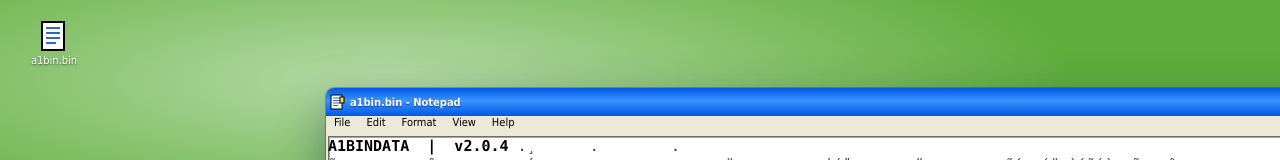
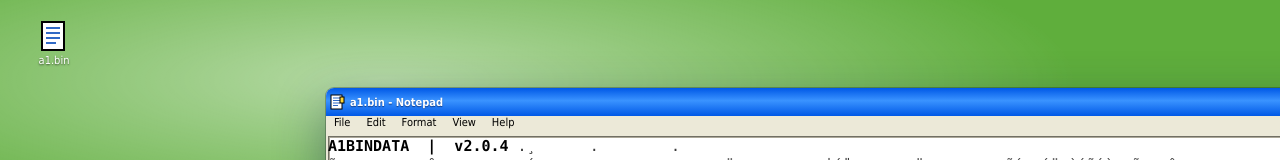
Before and after one commit to Albisourous/a1bin.dev, a React (Vite) app: page / in a window 1280 px wide. Shown: the top 160 px of the page. Built offline with nearby package versions, Linux system fonts and the light colour scheme.

Commit message:
Rename displayed file to a1.bin

```diff
--- a/index.html
+++ b/index.html
@@ -5,7 +5,7 @@
     <link rel="icon" type="image/svg+xml" href="/favicon.svg" />
     <meta name="viewport" content="width=device-width, initial-scale=1.0" />
     <meta name="description" content="a1bin.dev — the printable strings of a corrupted binary." />
-    <title>a1bin.bin - Notepad</title>
+    <title>a1.bin - Notepad</title>
   </head>
   <body>
     <div id="root"></div>
--- a/src/components/document/Document.jsx
+++ b/src/components/document/Document.jsx
@@ -137,7 +137,7 @@ const Document = forwardRef(function Document(
       className={`document${wordWrap ? " document--wrap" : ""}`}
       onMouseDown={placeCaret}
       role="document"
-      aria-label="a1bin.bin — corrupted binary, printable strings"
+      aria-label="a1.bin — corrupted binary, printable strings"
       tabIndex={0}
     >
       <div className="document__body">{rendered}</div>
--- a/src/content/site.js
+++ b/src/content/site.js
@@ -2,12 +2,12 @@
 
 export const SITE = {
   file: {
-    name: "a1bin.bin",
+    name: "a1.bin",
     magic: "A1BINDATA",
     version: "v2.0.4",
   },
 
-  windowTitle: "a1bin.bin - Notepad",
+  windowTitle: "a1.bin - Notepad",
 
   // Deterministic document seed — same file on every visit.
   seed: 0xa1b1,
@@ -46,7 +46,7 @@ export const SITE = {
 
   // Ghost lines typed on the boot intertitle (Lily Chou-Chou layer).
   intertitle: [
-    "opening a1bin.bin …",
+    "opening a1.bin …",
     "the file is in an unsupported format.",
     "showing raw text below.",
   ],
```
Also changed, not shown: 2 other files (tests, documents, lock files or other folders).
